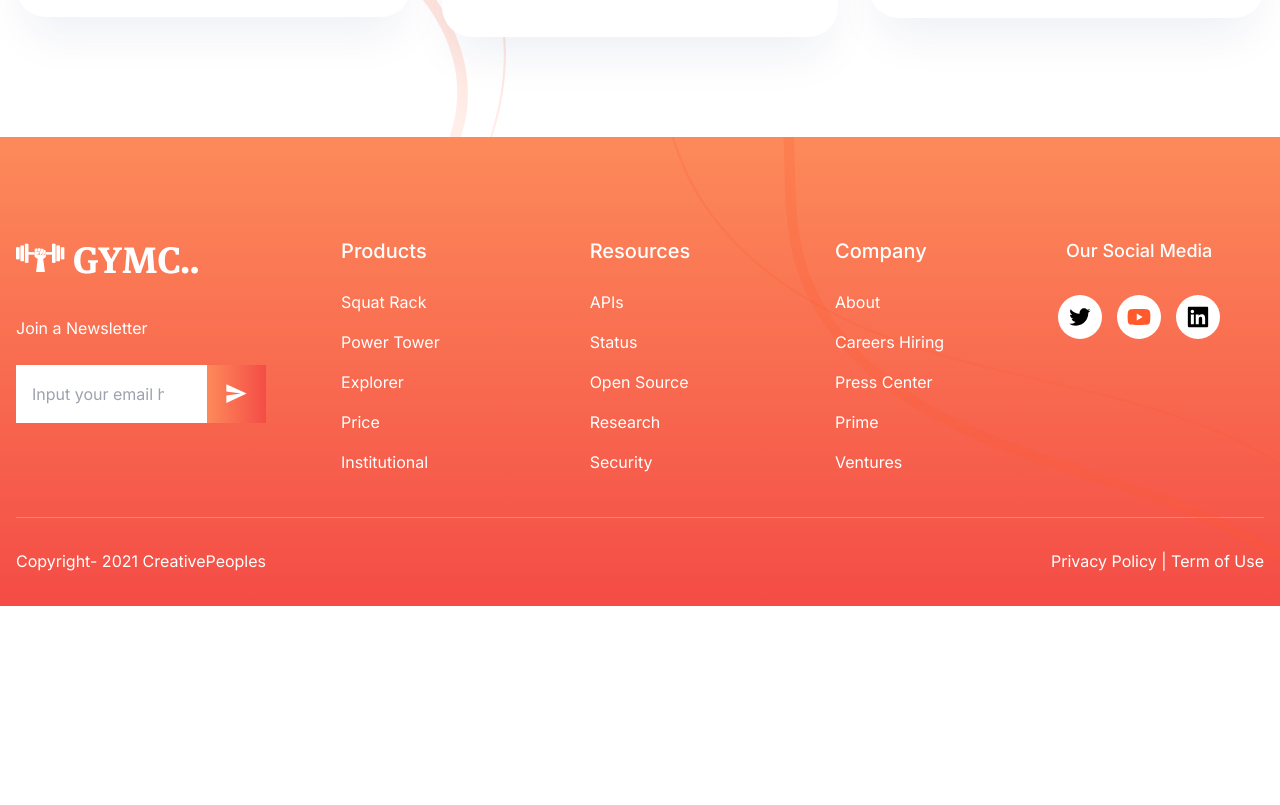
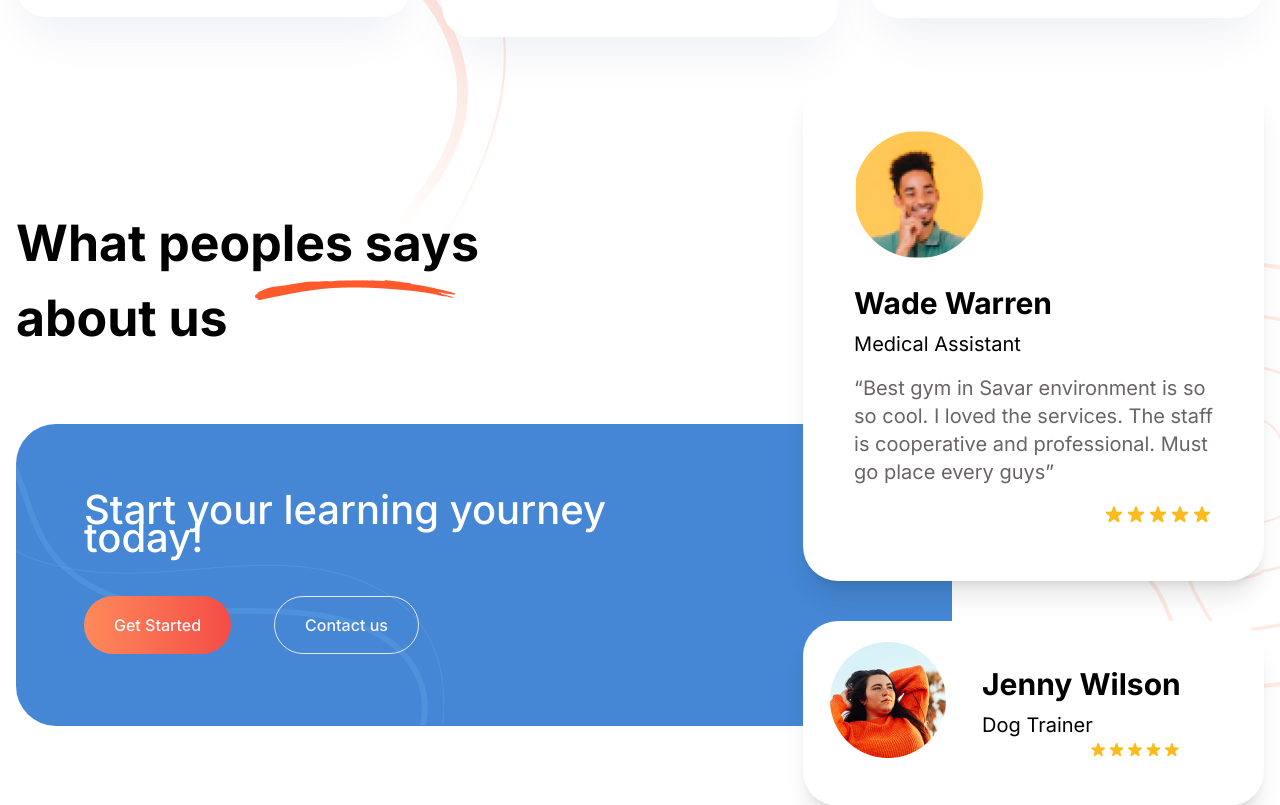
Before and after one commit to jahidhasan136/fitness, a Next.js app: page / in a window 1280 px wide. Shown: the part 2320-3125 px from the top of the page. Before the commit the page ends 2926 px from the top, so only its background shows below. Built offline with nearby package versions, Linux system fonts and the light colour scheme.

Commit message:
added a all code

```diff
--- a/app/components/PeopleSays/PeopleSays.jsx
+++ b/app/components/PeopleSays/PeopleSays.jsx
@@ -8,35 +8,35 @@ import ear from './images/ear.png'
 
 const PeopleSays = () => {
     return (
-        <div className="mt-[169px] mb-[176px] relative">
+        <div className="mt-[80px] lg:mt-[169px] md:mb-[176px] relative">
             <img className='absolute right-0' src={ear.src} alt="" />
             <div className="container">
                 <div className='relative'>
-                    <h1 className="text-[50px] font-bold mb-[68px]">What peoples says <br /> about us</h1>
-                    <img className='absolute top-14 left-[238px]' src={underline.src} alt="" />
+                    <h1 className="text-[30px] lg:text-[40px] xl:text-[50px] font-bold mb-8 md:mb-[68px]">What peoples says <br /> about us</h1>
+                    <img className='absolute top-14 left-24 md:left-[238px]' src={underline.src} alt="" />
                 </div>
                 <div className='relative'>
-                    <div className="bg-[#4587D4] rounded-[40px] px-[68px] py-[72px] text-white font-medium relative w-3/4">
-                        <img className='absolute top-6' src={bgLeft.src} alt="" />
-                        <h2 className="text-[40px] mb-[44px] z-10">Start your learning yourney <br /> today!</h2>
+                    <div className="bg-[#4587D4] rounded-[40px] px-10 md:px-[68px] py-14 lg:py-[72px] text-white font-medium relative md:w-3/4">
+                        <img className='absolute md:-top-10 left-0' src={bgLeft.src} alt="" />
+                        <h2 className="text-xl md:text-[30px] xl:text-[40px] mb-[44px] z-10">Start your learning yourney <br /> today!</h2>
                         <div className="text-base text-[#F8F7FC] flex gap-[43px]">
                             <button className="bg-gradient-to-r from-[#FD8A5A] to-[#F44C46] px-[30px] py-4 rounded-full z-10">Get Started</button>
                             <button className="border px-[30px] py-4 rounded-full z-10">Contact us</button>
                         </div>
                     </div>
-                    <div className='absolute -bottom-20 right-0 grid gap-10'>
-                        <div className='bg-white py-[55px] px-[51px] rounded-[35px]'>
-                            <img className='mb-[27px]' src={profileOne.src} alt="" />
-                            <h2 className="text-3xl font-bold mb-[9px]">Wade Warren</h2>
-                            <h3 className='text-xl mb-4'>Medical Assistant</h3>
-                            <h3 className='text-xl text-[#6A6464]'><q>Best gym in Savar environment is so <br /> so cool. I loved the services. The staff <br /> is cooperative and professional. Must <br /> go place every guys</q></h3>
+                    <div className='md:absolute -bottom-20 right-0 grid gap-5 lg:gap-10'>
+                        <div className='bg-white py-8 lg:py-[55px] px-8 lg:px-[51px] rounded-[35px] z-10 shadow-xl'>
+                            <img className='mb-4 lg:mb-[27px]' src={profileOne.src} alt="" />
+                            <h2 className="text-xl lg:text-2xl xl:text-3xl font-bold lg:mb-[9px]">Wade Warren</h2>
+                            <h3 className='lg:text-lg xl:text-xl mb-2 lg:mb-4'>Medical Assistant</h3>
+                            <h3 className='lg:text-lg xl:text-xl text-[#6A6464]'><q>Best gym in Savar environment is so <br /> so cool. I loved the services. The staff <br /> is cooperative and professional. Must <br /> go place every guys</q></h3>
                             <img className='ml-auto mt-[18px]' src={star.src} alt="" />
                         </div>
-                        <div className='bg-white py-[21px] px-[27px] rounded-[35px] flex items-center gap-[36px]'>
+                        <div className='bg-white py-4 lg:py-[21px] px-5 lg:px-[27px] rounded-[35px] flex items-center gap-5 lg:gap-[36px] z-10 shadow-xl'>
                             <img className='mb-[27px]' src={profileTwo.src} alt="" />
                             <div className='grid'>
-                                <h2 className="text-3xl font-bold mb-[9px]">Jenny Wilson</h2>
-                                <h3 className='text-xl'>Dog Trainer</h3>
+                                <h2 className="text-xl lg:text-2xl xl:text-3xl font-bold mb-[9px]">Jenny Wilson</h2>
+                                <h3 className='lg:text-lg xl:text-xl'>Dog Trainer</h3>
                                 <img className='ml-auto mt-[2px]' src={starTwo.src} alt="" />
                             </div>
                         </div>
--- a/app/page.js
+++ b/app/page.js
@@ -15,7 +15,7 @@ export default function Home() {
       <Exercises></Exercises>
       <Workout></Workout>
       <TrainingCenter></TrainingCenter>
-      {/* <PeopleSays></PeopleSays> */}
+      <PeopleSays></PeopleSays>
       <Footer></Footer>
     </>
   )
```
